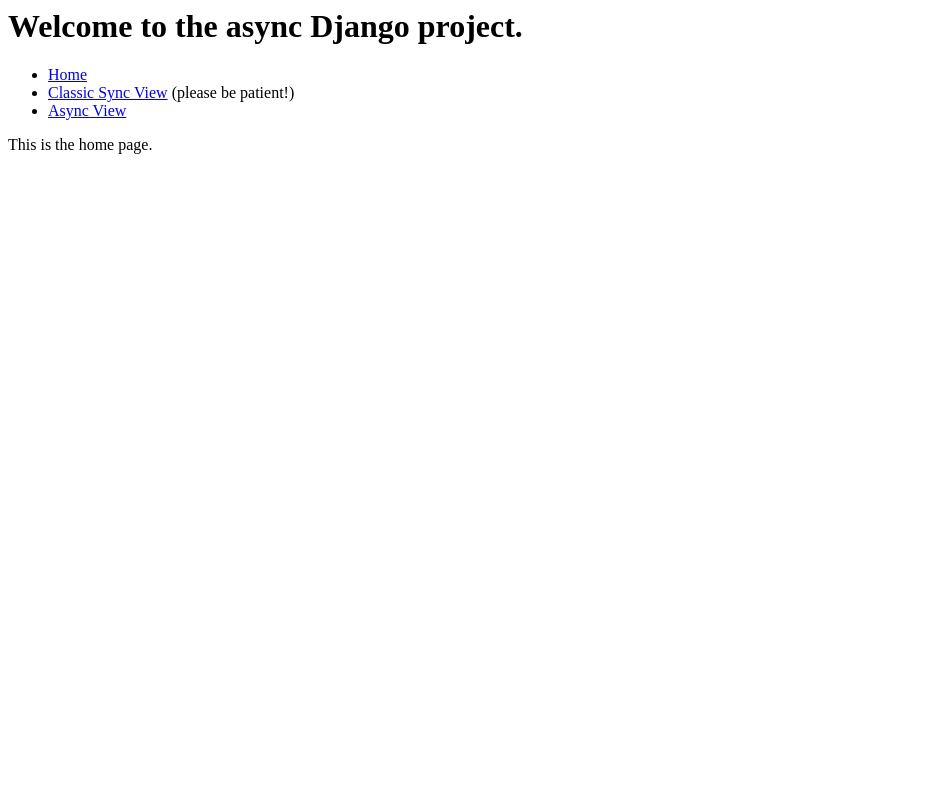
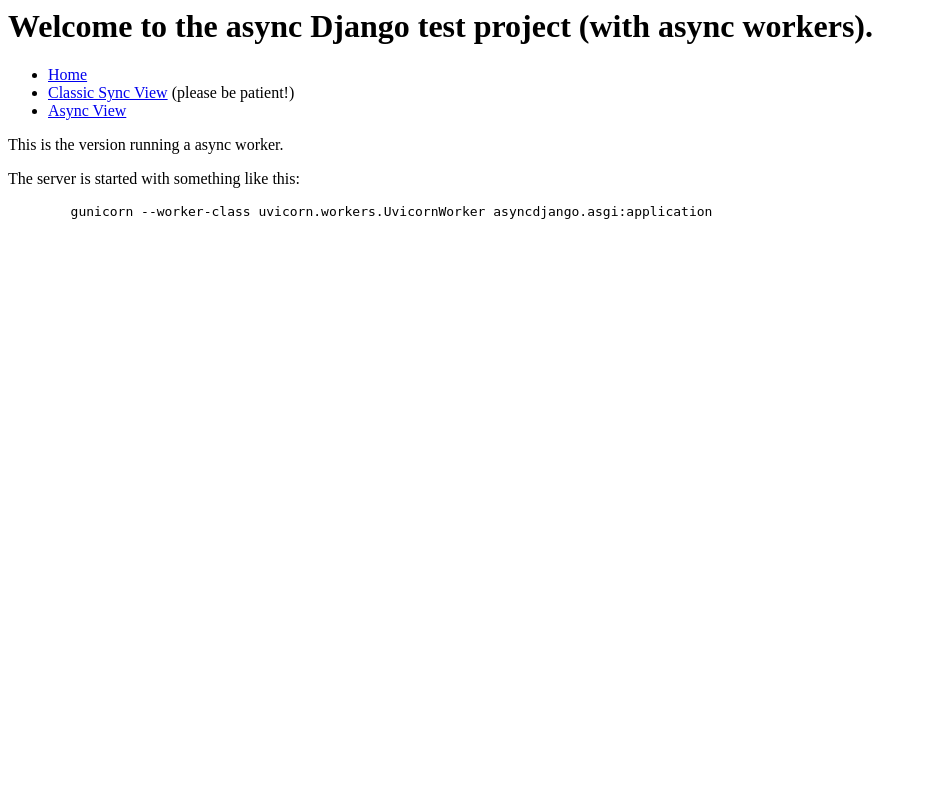
Before and after one commit to antonpirker/asyncdjango, a Django app: page / in a window 1280 px wide. Shown: the whole page, without its empty margins (0-927 px from the left). Run offline with Django 3.2, Linux system fonts and the light colour scheme; some libraries are stand-ins or nearby versions.

Commit message:
Added description text

```diff
--- a/app/templates/index.html
+++ b/app/templates/index.html
@@ -3,7 +3,7 @@
     <title>Async Django Project</title>
 </head>
 <body>
-    <h1>Welcome to the async Django project.</h1>
+    <h1>Welcome to the async Django test project (with async workers).</h1>
 
     <p>
         <ul id="navigation">
@@ -14,7 +14,15 @@
     </p>
 
     {% block main %}
-        This is the home page.
+    <p>
+        This is the version running a async worker.
+    </p>
+    <p>
+        The server is started with something like this:
+    </p>
+    <pre>
+        gunicorn --worker-class uvicorn.workers.UvicornWorker asyncdjango.asgi:application
+    </pre>
     {% endblock main %}
 </body>
 </html>
```
Also changed, not shown: 1 other file.
